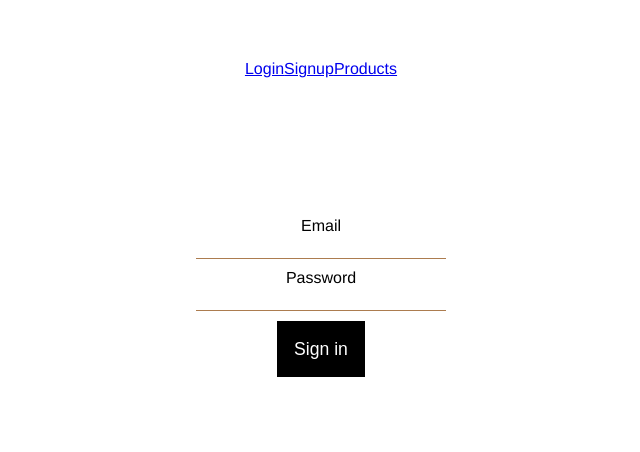
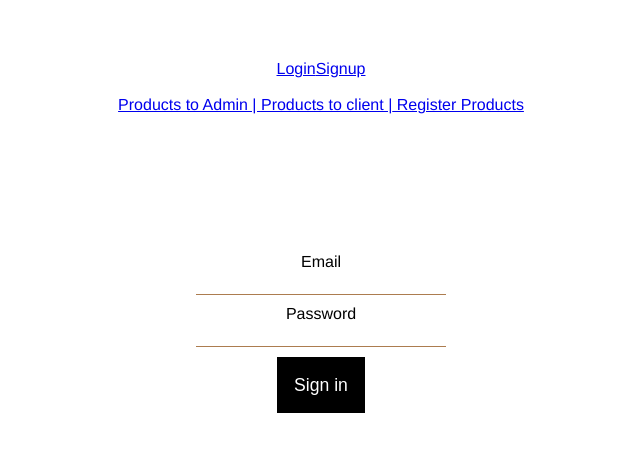
Before and after one commit to SpinnelSun/CCCPharmaClient, a Vue app: page /products#/signin in a window 1280 px wide. Shown: the top 452 px of the page, without its empty margins (319-959 px from the left). Built offline with nearby package versions, Linux system fonts and the light colour scheme.

Commit message:
Set links on App

```diff
--- a/src/App.vue
+++ b/src/App.vue
@@ -1,8 +1,10 @@
 <template>
   <div id="app">
     <router-link to="/signin">Login</router-link>
-    <router-link to="/signup">Signup</router-link>
-    <router-link to="/products">Products</router-link>
+    <router-link to="/signup">Signup</router-link> <br> <br>
+    <router-link to="/products">Products to Admin | </router-link>
+    <router-link to="/products-simple">  Products to client |</router-link>
+    <router-link to="/products-register"> Register Products</router-link>
     <router-view/>
   </div>
 </template>
```
